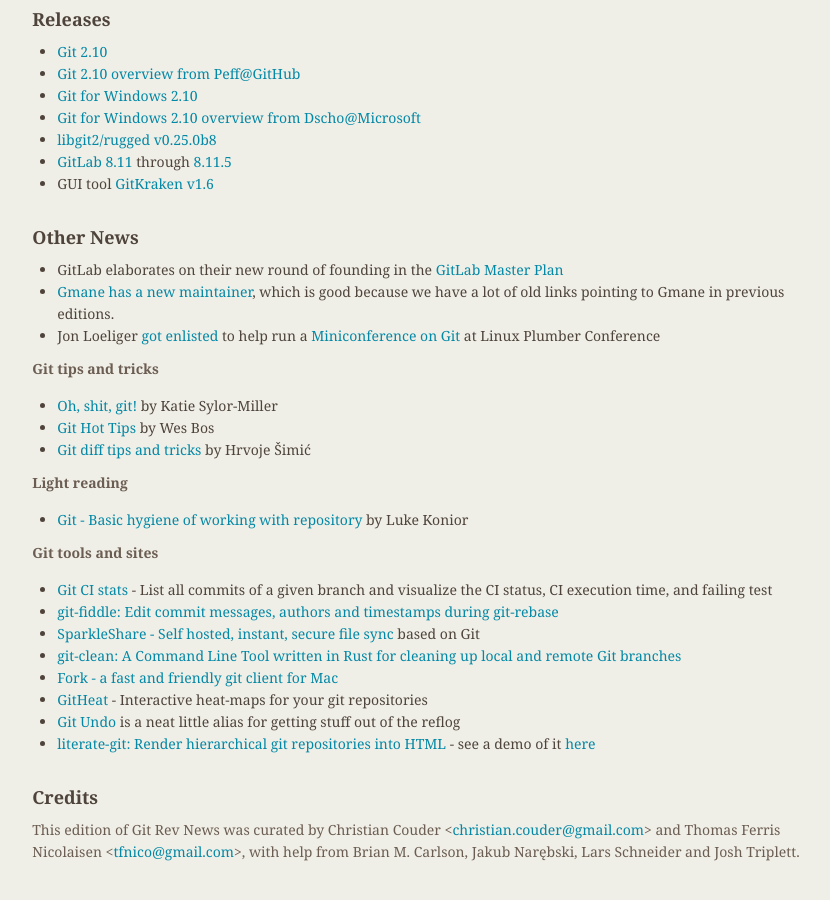
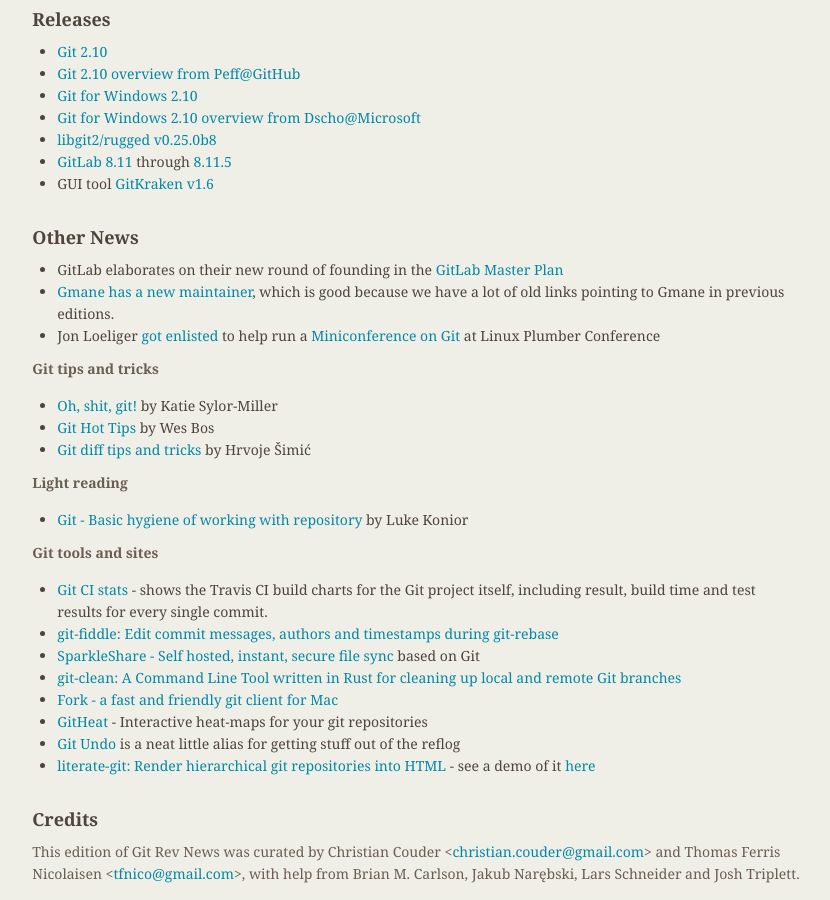
Before and after one commit to git/git.github.io, a Jekyll site: the page built from _posts/2016-09-14-edition-19.markdown, in a window 1280 px wide and 900 px high, scrolled down 6498 px. Shown: the whole window, without its empty margins (339-1169 px from the left). Built offline with Jekyll 4.4.1, drawn with Linux system fonts in a browser that asks for light colours; before the commit the page ends 7376 px from its top, so only the background shows below that.

Commit message:
rn-19: improve Git CI stats link description

```diff
--- a/_posts/2016-09-14-edition-19.markdown
+++ b/_posts/2016-09-14-edition-19.markdown
@@ -462,7 +462,7 @@
 
 __Git tools and sites__
 
-* [Git CI stats](https://larsxschneider.github.io/git-ci-stats/) - List all commits of a given branch and visualize the CI status, CI execution time, and failing test
+* [Git CI stats](https://larsxschneider.github.io/git-ci-stats/) - shows the Travis CI build charts for the Git project itself, including result, build time and test results for every single commit.
 * [git-fiddle: Edit commit messages, authors and timestamps during git-rebase](https://github.com/felixSchl/git-fiddle)
 * [SparkleShare - Self hosted, instant, secure file sync](https://www.sparkleshare.org/) based on Git
 * [git-clean: A Command Line Tool written in Rust for cleaning up local and remote Git branches](https://github.com/mcasper/git-clean)
```
